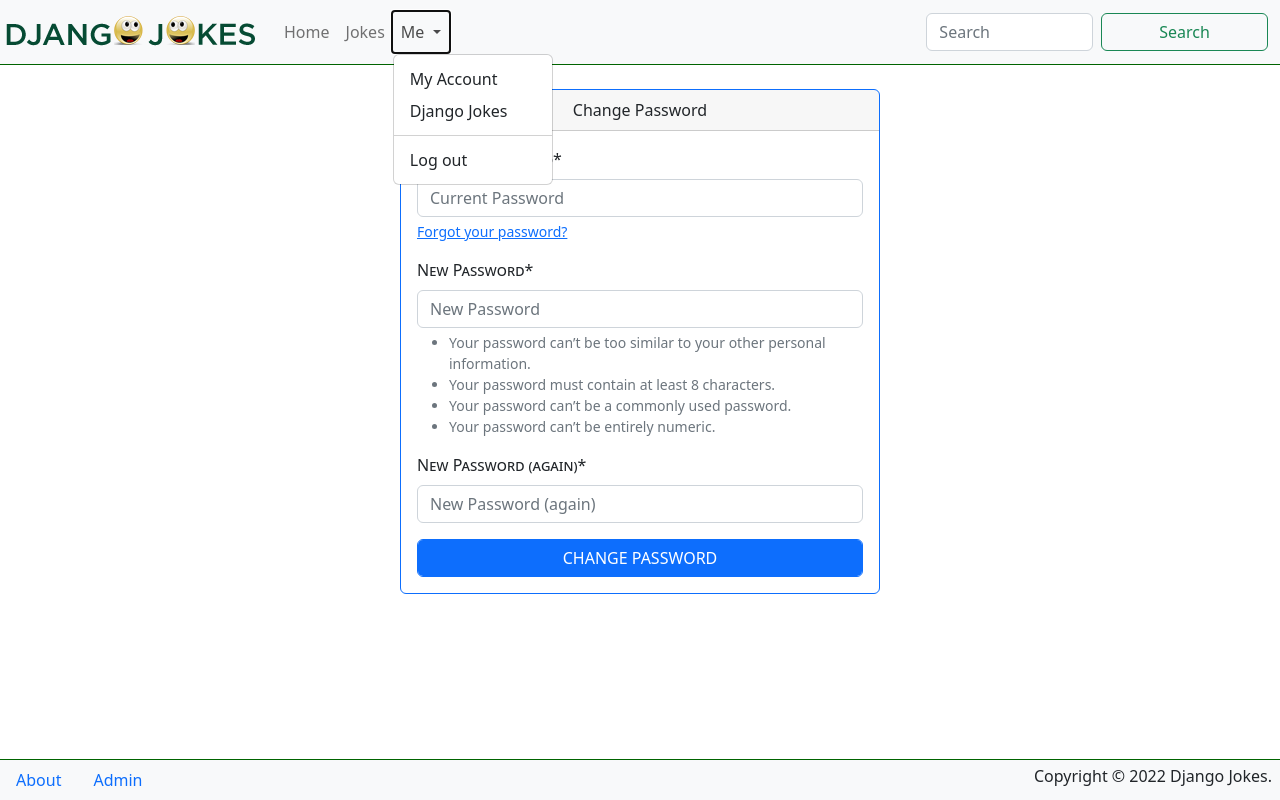
After one commit to vejuo12/djangojokes.com, a Django app: page /account/password/change/ in a window 1280 px wide, after a click on "Me". The commit adds this page. Run offline with Django 5.2, Linux system fonts and the light colour scheme; the visitor is signed in with stand-in values (Sample User, id 1); some libraries are stand-ins or nearby versions.

```diff
--- a/djangojokes/settings.py
+++ b/djangojokes/settings.py
@@ -56,7 +56,7 @@ INSTALLED_APPS = [
 
 ]
 
-ACCOUNT_SIGNUP_FORM_CLASS = 'users.forms.SignupForm'
+
 
 SITE_ID = 1
 
@@ -161,6 +161,8 @@ ACCOUNT_LOGIN_ATTEMPTS_LIMIT = 5 # Default: 5
 ACCOUNT_LOGIN_ATTEMPTS_TIMEOUT = 300 # Default 300
 ACCOUNT_LOGOUT_REDIRECT_URL = 'account_login' # Default: '/'
 ACCOUNT_USERNAME_REQUIRED = False # Default: True
+ACCOUNT_SIGNUP_FORM_CLASS = 'users.forms.SignupForm'
+
 
 # Internationalization
 # https://docs.djangoproject.com/en/5.1/topics/i18n/
--- a/djangojokes/urls.py
+++ b/djangojokes/urls.py
@@ -7,7 +7,9 @@ urlpatterns = [
     path('admin/', admin.site.urls),
 
     #user management
-    path('accounts/', include('allauth.urls')),
+    path('account/', include('users.urls')),
+    path('account/', include('allauth.urls')),
+
 
     #Local Apps
     path('jobs/', include('jobs.urls')),
--- a/jokes/models.py
+++ b/jokes/models.py
@@ -1,8 +1,12 @@
 from django.db import models
+from django.conf import settings
 from django.urls import reverse
 from common.utils.text import unique_slug
 
 class Joke(models.Model):
+
+    user = models.ForeignKey(
+        settings.AUTH_USER_MODEL, on_delete=models.PROTECT)
 
     question = models.TextField(max_length=200)
     answer = models.TextField(max_length=100, blank=True)
--- a/jokes/views.py
+++ b/jokes/views.py
@@ -14,8 +14,11 @@ class JokeDeleteView(DeleteView):
 
 class JokeCreateView(CreateView):
     model = Joke
-    #fields = ['question', 'answer']
     form_class = JokeForm
+
+    def form_valid(self, form):
+        form.instance.user = self.request.user
+        return super().form_valid(form)
 
 class JokeDetailView(DetailView):
     model = Joke
@@ -25,5 +28,4 @@ class JokeListView(ListView):
 
 class JokeUpdateView(UpdateView):
     model = Joke
-    #fields = ['question', 'answer']
     form_class = JokeForm
--- a/templates/_base.html
+++ b/templates/_base.html
@@ -46,7 +46,7 @@
             Me
           </a>
           <div class="dropdown-menu" aria-labelledby="navbarDropdown">
-            <a class="dropdown-item" href="{% url 'pages:homepage'%}">My Account</a>
+            <a class="dropdown-item" href="{% url 'my-account' %}">My Account</a>
             <a class="dropdown-item" href="{% url 'jokes:list'%}">Django Jokes</a>
             <div class="dropdown-divider"></div>
             <form method="post" action="{% url 'account_logout' %}">
--- /dev/null
+++ b/templates/account/password_change.html
@@ -0,0 +1,18 @@
+{% extends '_base.html' %}
+{% load crispy_forms_tags %}
+
+{% block title %}Change Password{% endblock title %}
+
+{% block main %}
+<div class="card border-primary m-auto mb-3" style="max-width: 30rem">
+  <div class="card-header text-center">Change Password</div>
+  <div class="card-body">
+    <form method="post" action="{% url 'account_change_password' %}">
+      {% csrf_token %}
+      {{ form|crispy }}
+      <button class="form-control btn btn-primary">CHANGE PASSWORD</button>
+    </form>
+  </div>
+</div>
+
+{% endblock %}
--- a/templates/jokes/joke_detail.html
+++ b/templates/jokes/joke_detail.html
@@ -22,7 +22,7 @@
           class="btn btn-danger btn-sm me-2">Delete</a>
       </div>
       <small class="text-muted">
-        Created on: {{ joke.created }}
+        Created on: {{ joke.created }} by {{ joke.user.username }} <br>
         Last updated: {{ joke.updated }}
       </small>
     </div>
--- a/users/models.py
+++ b/users/models.py
@@ -1,6 +1,11 @@
 from django.contrib.auth.models import AbstractUser
 from django.db import models
-
+from django.urls import reverse
 
 class CustomUser(AbstractUser):
-    pass
+    dob = models.DateField(
+        verbose_name="Date of Birth", null=True, blank=True
+    )
+
+    def get_absolute_url(self):
+        return reverse('my-account')
--- /dev/null
+++ b/users/urls.py
@@ -0,0 +1,11 @@
+from django.urls import path
+
+from .views import MyAccountPageView, CustomPasswordChangeView
+
+urlpatterns = [
+    path(
+        "password/change/", CustomPasswordChangeView.as_view(),
+        name="account_change_password"
+    ),
+    path('my-account/', MyAccountPageView.as_view(), name='my-account'),
+]
--- a/users/views.py
+++ b/users/views.py
@@ -1,3 +1,18 @@
-from django.shortcuts import render
+from django.contrib.auth import get_user_model
+from django.urls import reverse_lazy
+from django.views.generic import UpdateView
 
-# Create your views here.
+from allauth.account.views import PasswordChangeView
+
+from .forms import CustomUserChangeForm
+
+class CustomPasswordChangeView(PasswordChangeView):
+    success_url = reverse_lazy('my-account')
+
+class MyAccountPageView(UpdateView):
+    model = get_user_model()
+    form_class = CustomUserChangeForm
+    template_name = 'account/my_account.html'
+
+    def get_object(self):
+        return self.request.user
```
Also changed, not shown: templates/account/my_account.html (added, +20 -0 lines), users/forms.py (+21 -0 lines), jokes/migrations/0010_joke_user.py (added), users/migrations/0002_customuser_dob.py (added).
